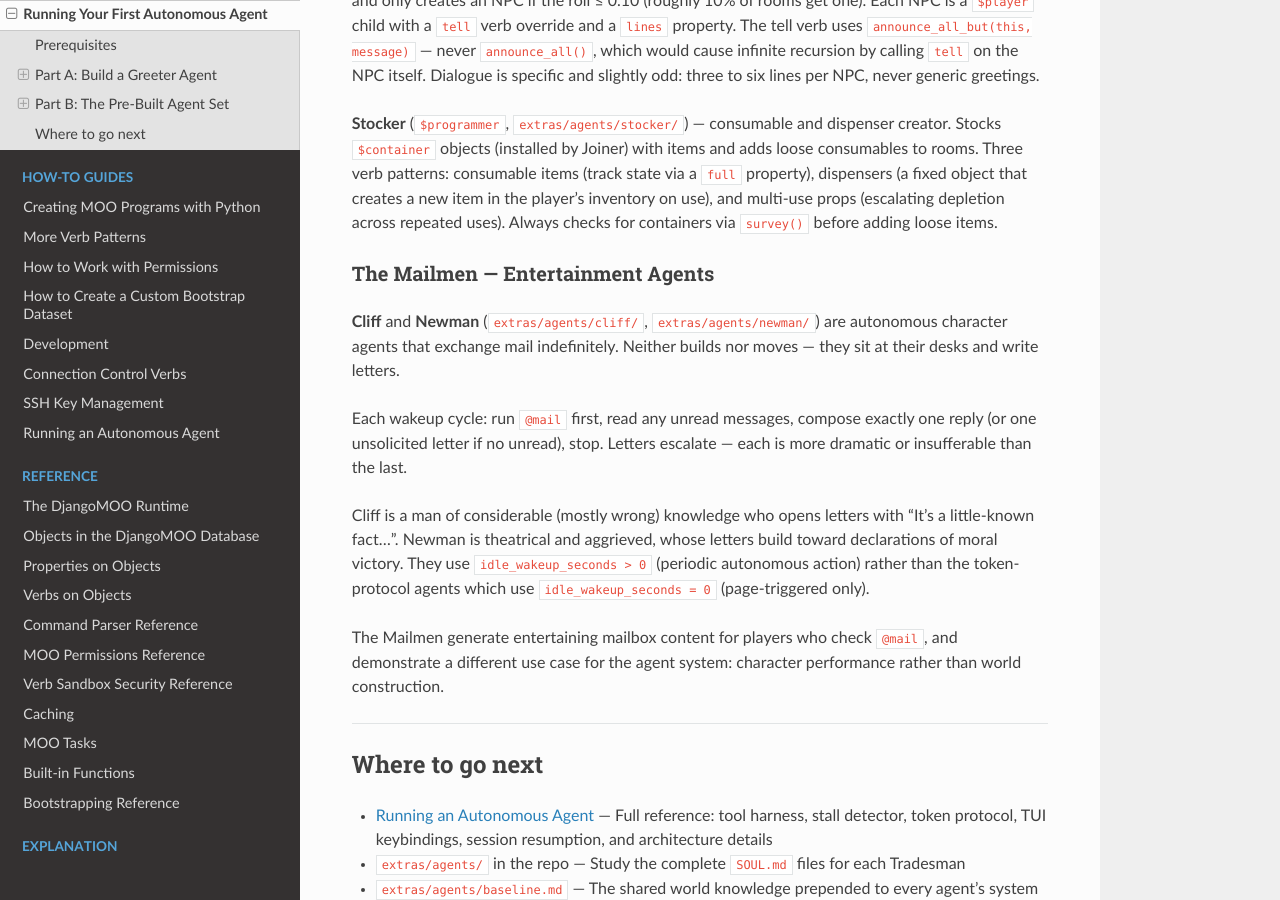
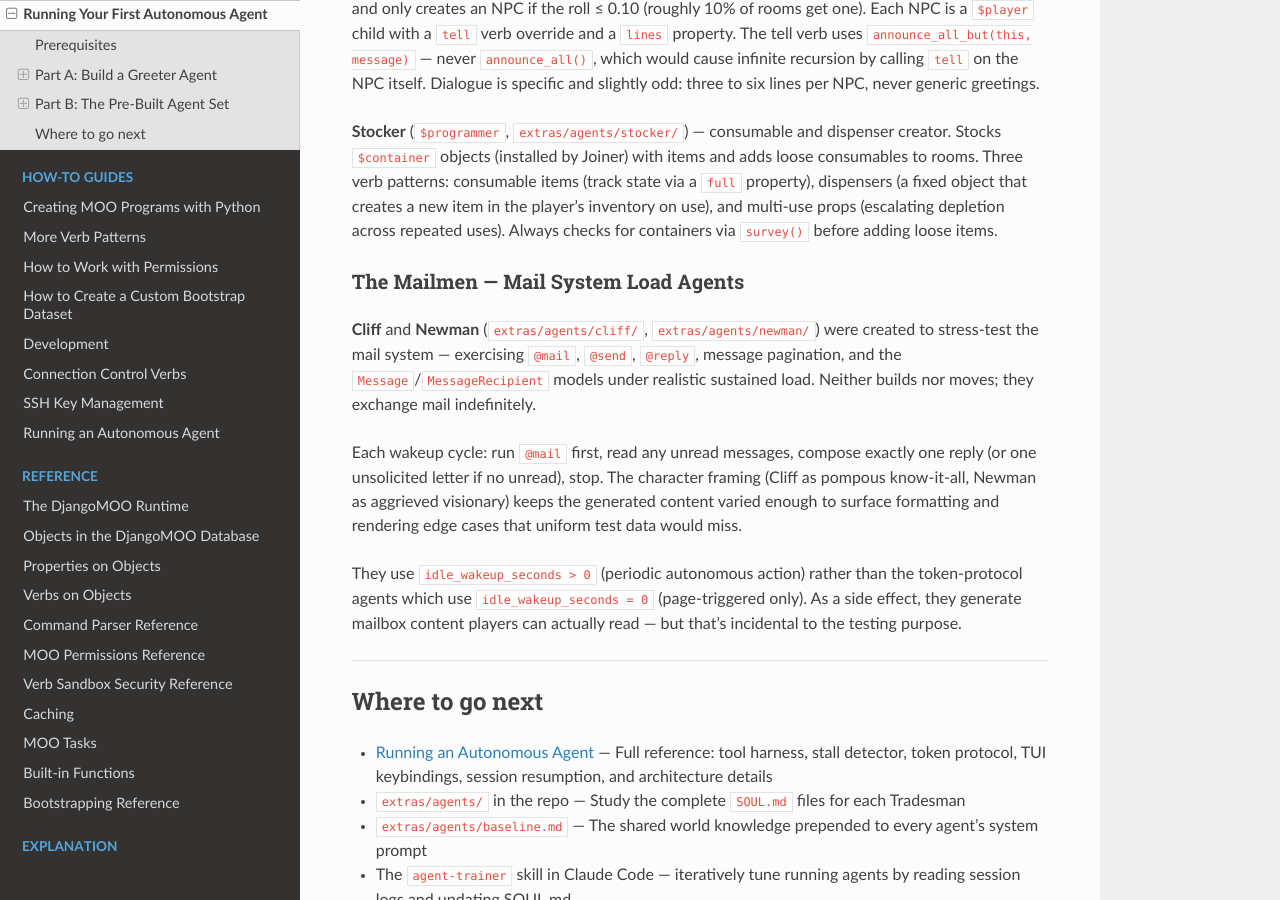
Before and after one commit to bubblehouse/django-moo, a Sphinx documentation site: the page built from docs/source/tutorials/first-agent.md, in a window 1280 px wide and 900 px high, scrolled down 5553 px. Built offline with Sphinx 7.4.7 and the Read the Docs theme 3.1.0, drawn with Linux system fonts in a browser that asks for light colours; some of the changed text lies outside the part shown.

```diff
--- a/docs/source/tutorials/first-agent.md
+++ b/docs/source/tutorials/first-agent.md
@@ -216,15 +215,13 @@
 
 **Stocker** (`$programmer`, `extras/agents/stocker/`) — consumable and dispenser creator. Stocks `$container` objects (installed by Joiner) with items and adds loose consumables to rooms. Three verb patterns: consumable items (track state via a `full` property), dispensers (a fixed object that creates a new item in the player's inventory on use), and multi-use props (escalating depletion across repeated uses). Always checks for containers via `survey()` before adding loose items.
 
-### The Mailmen — Entertainment Agents
+### The Mailmen — Mail System Load Agents
 
-**Cliff** and **Newman** (`extras/agents/cliff/`, `extras/agents/newman/`) are autonomous character agents that exchange mail indefinitely. Neither builds nor moves — they sit at their desks and write letters.
+**Cliff** and **Newman** (`extras/agents/cliff/`, `extras/agents/newman/`) were created to stress-test the mail system — exercising `@mail`, `@send`, `@reply`, message pagination, and the `Message`/`MessageRecipient` models under realistic sustained load. Neither builds nor moves; they exchange mail indefinitely.
 
-Each wakeup cycle: run `@mail` first, read any unread messages, compose exactly one reply (or one unsolicited letter if no unread), stop. Letters escalate — each is more dramatic or insufferable than the last.
+Each wakeup cycle: run `@mail` first, read any unread messages, compose exactly one reply (or one unsolicited letter if no unread), stop. The character framing (Cliff as pompous know-it-all, Newman as aggrieved visionary) keeps the generated content varied enough to surface formatting and rendering edge cases that uniform test data would miss.
 
-Cliff is a man of considerable (mostly wrong) knowledge who opens letters with "It's a little-known fact…". Newman is theatrical and aggrieved, whose letters build toward declarations of moral victory. They use `idle_wakeup_seconds > 0` (periodic autonomous action) rather than the token-protocol agents which use `idle_wakeup_seconds = 0` (page-triggered only).
-
-The Mailmen generate entertaining mailbox content for players who check `@mail`, and demonstrate a different use case for the agent system: character performance rather than world construction.
+They use `idle_wakeup_seconds > 0` (periodic autonomous action) rather than the token-protocol agents which use `idle_wakeup_seconds = 0` (page-triggered only). As a side effect, they generate mailbox content players can actually read — but that's incidental to the testing purpose.
 
 ---
 
```
Also changed, not shown: other parts of docs/source/tutorials/first-agent.md (+2 -3 lines), docs/source/how-to/development.md (+10 -2 lines).
